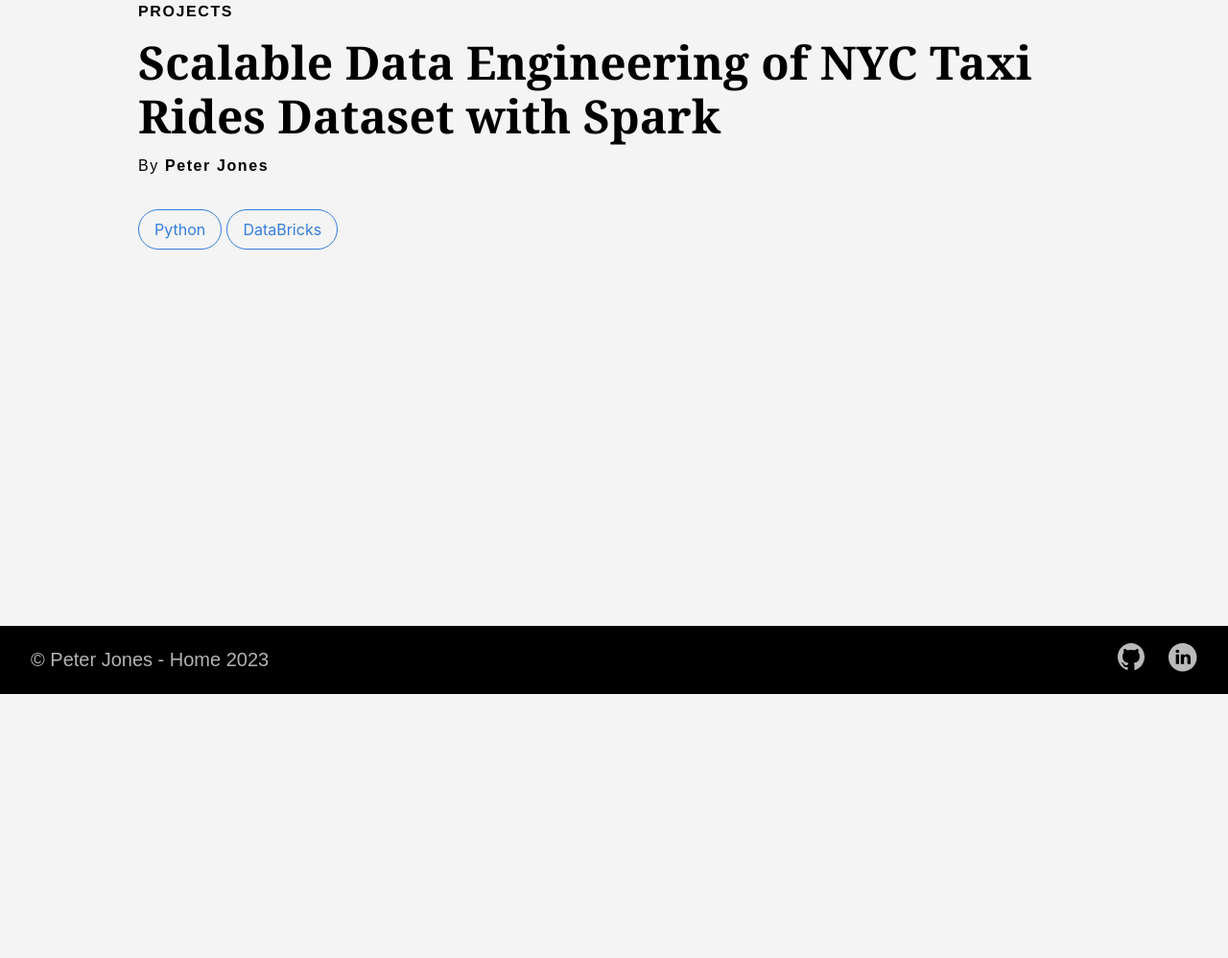
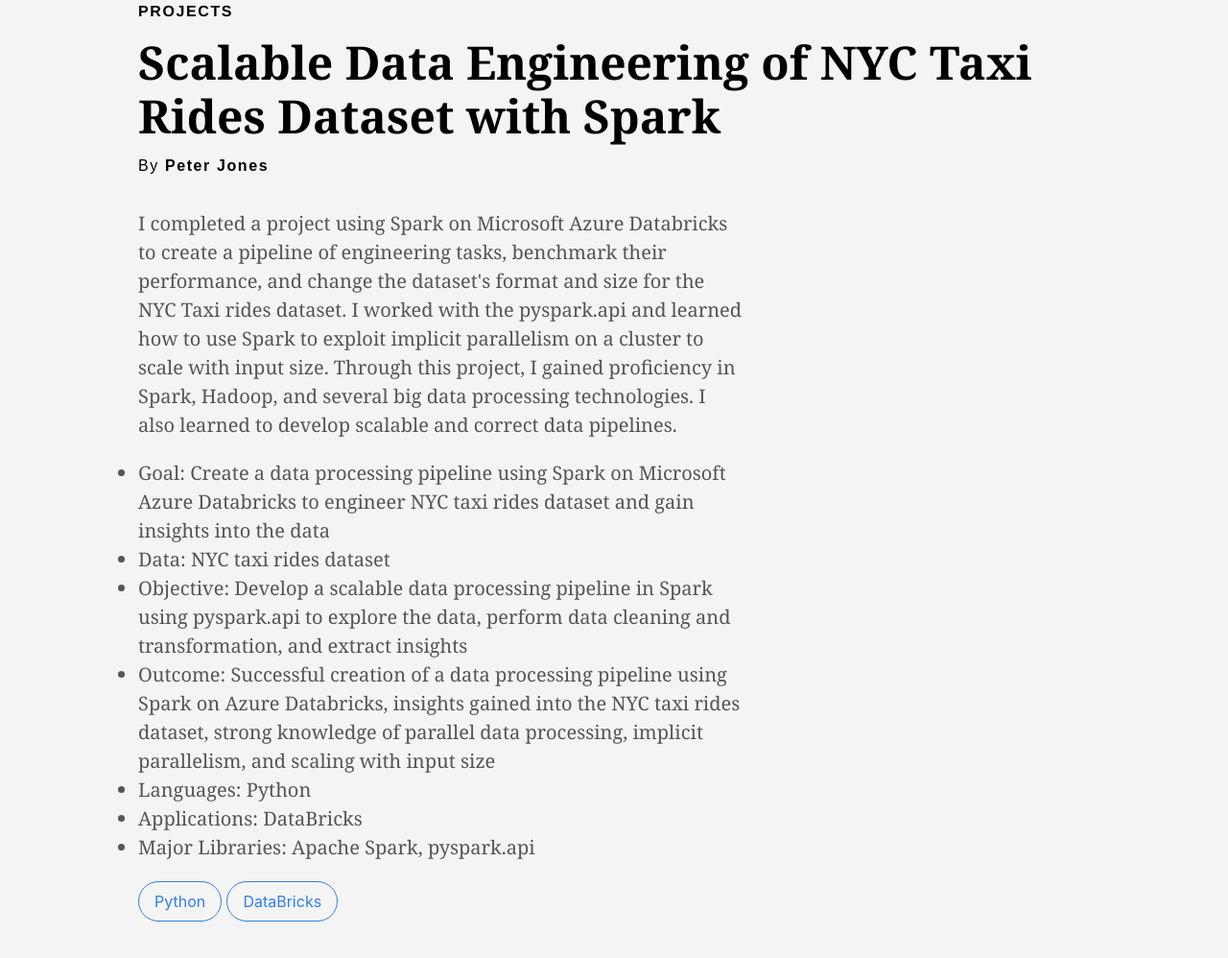
Before and after one commit to PeterJonesProjects/PeterJonesPortfolio, a plain HTML site: page post/proj9.eng4aipt2/index.html in a window 1280 px wide. Shown: the part 116-1114 px from the top of the page at 96% size. Before the commit the page ends 839 px from the top, so only its background shows below. Drawn offline with Linux system fonts and the light colour scheme.

Commit message:
Update index.html

```diff
--- a/post/proj9.eng4aipt2/index.html
+++ b/post/proj9.eng4aipt2/index.html
@@ -165,7 +165,17 @@
 
 
     </header>
-    <div class="nested-copy-line-height lh-copy serif f4 nested-links mid-gray pr4-l w-two-thirds-l"><ul class="pa0">
+    <div class="nested-copy-line-height lh-copy serif f4 nested-links mid-gray pr4-l w-two-thirds-l">
+	    <p>I completed a project using Spark on Microsoft Azure Databricks to create a pipeline of engineering tasks, benchmark their performance, and change the dataset's format and size for the NYC Taxi rides dataset. I worked with the pyspark.api and learned how to use Spark to exploit implicit parallelism on a cluster to scale with input size. Through this project, I gained proficiency in Spark, Hadoop, and several big data processing technologies. I also learned to develop scalable and correct data pipelines.</p>
+  <ul class="pa0">
+    <li>Goal: Create a data processing pipeline using Spark on Microsoft Azure Databricks to engineer NYC taxi rides dataset and gain insights into the data</li>
+    <li>Data: NYC taxi rides dataset</li>
+    <li>Objective: Develop a scalable data processing pipeline in Spark using pyspark.api to explore the data, perform data cleaning and transformation, and extract insights</li>
+    <li>Outcome: Successful creation of a data processing pipeline using Spark on Azure Databricks, insights gained into the NYC taxi rides dataset, strong knowledge of parallel data processing, implicit parallelism, and scaling with input size</li>
+    <li>Languages: Python</li>
+    <li>Applications: DataBricks</li>
+    <li>Major Libraries: Apache Spark, pyspark.api</li>
+  </ul>
 
    <li class="list di">
      <a href="/PeterJonesPortfolio/tags/python/" class="link f5 grow no-underline br-pill ba ph3 pv2 mb2 dib black sans-serif">Python</a>
```
